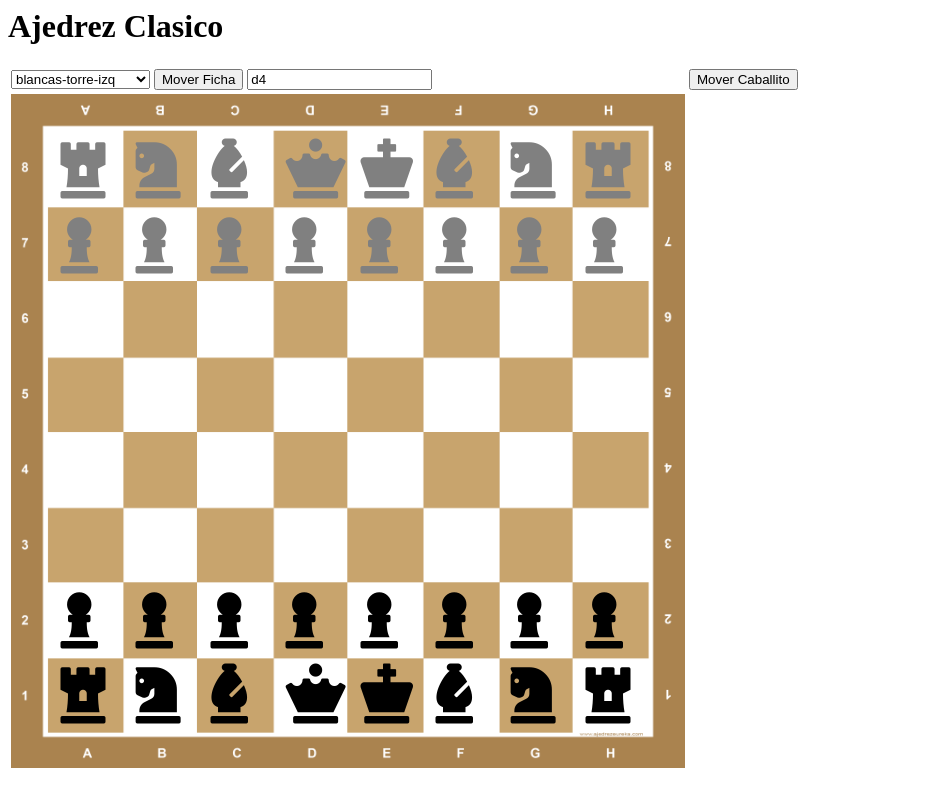
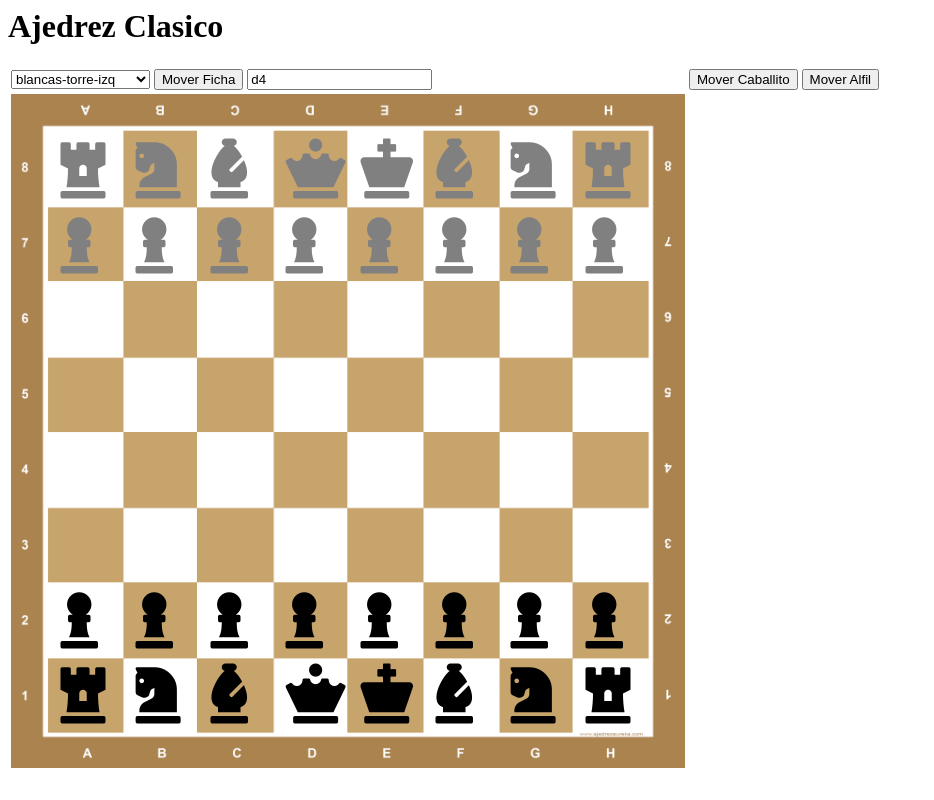
Before and after one commit to AngelDuar12/PruebaHTML, a website: page chess/index.html in a window 1280 px wide. Shown: the whole page, without its empty margins (0-934 px from the left). Drawn offline with nearby package versions, Linux system fonts and the light colour scheme.

Commit message:
Agregue el js del alfin al codigo html

```diff
--- a/chess/index.html
+++ b/chess/index.html
@@ -4,6 +4,7 @@
     <script src="https://code.jquery.com/jquery-3.6.0.min.js" integrity="sha256-/xUj+3OJU5yExlq6GSYGSHk7tPXikynS7ogEvDej/m4=" crossorigin="anonymous"></script>
     <script src="chess.js" type="text/Javascript"></script>
     <script src="caballo.js" type="text/Javascript"></script>
+    <script src="alfil.js" type="text.Javascript"></script>
     <link rel="stylesheet" href="styles.css" />
     <link rel="stylesheet" href="../node_modules/@fortawesome/fontawesome-free/css/all.min.css" />
 </head>
@@ -21,6 +22,10 @@
             </td>
             <td>
                 <button id='cmdMoveHorse' onclick="Mover_Caballo()">Mover Caballito</button>
+            </td>
+
+            <td>
+                <button id='cmdMoveBishop' onclick="Mover_Alfil()">Mover Alfil</button>
             </td>
         </tr>
         <tr>
```
